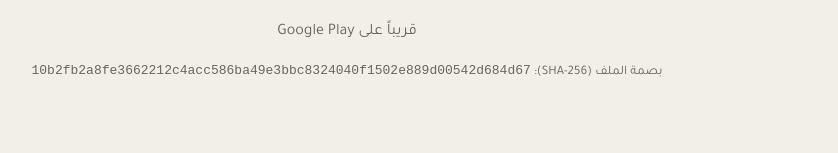
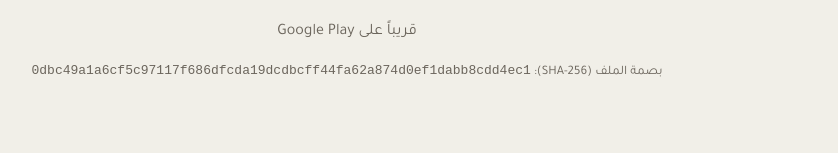
Before and after one commit to sahyoni-tech/yallamaksab-web, a React (Vite) app: page / in a window 1280 px wide. Shown: the part 1549-1702 px from the top of the page, without its empty margins (293-1131 px from the left). Built offline with nearby package versions, Linux system fonts and the light colour scheme.

Commit message:
chore: point download checksum at maksab-link v1.0.1

```diff
--- a/src/components/landing/Download.tsx
+++ b/src/components/landing/Download.tsx
@@ -3,9 +3,9 @@
 // Public repo (maksab is private — its release assets aren't publicly downloadable).
 // Founder attaches the signed APK named yalla-maksab.apk to a release on maksab-link.
 const APK_URL = "https://github.com/sahyoni-tech/maksab-link/releases/latest/download/yalla-maksab.apk";
-// SHA-256 of the signed release APK built 2026-06-21 (preview profile, versionCode 2).
+// SHA-256 of the signed release APK built 2026-06-22 (post-audit fixes; versionCode 2, maksab-link v1.0.1).
 // MUST match the exact yalla-maksab.apk uploaded to the maksab-link release.
-const APK_SHA256 = "10b2fb2a8fe3662212c4acc586ba49e3bbc8324040f1502e889d00542d684d67";
+const APK_SHA256 = "0dbc49a1a6cf5c97117f686dfcda19dcdbcff44fa62a874d0ef1dabb8cdd4ec1";
 
 export function Download() {
   return (
```
